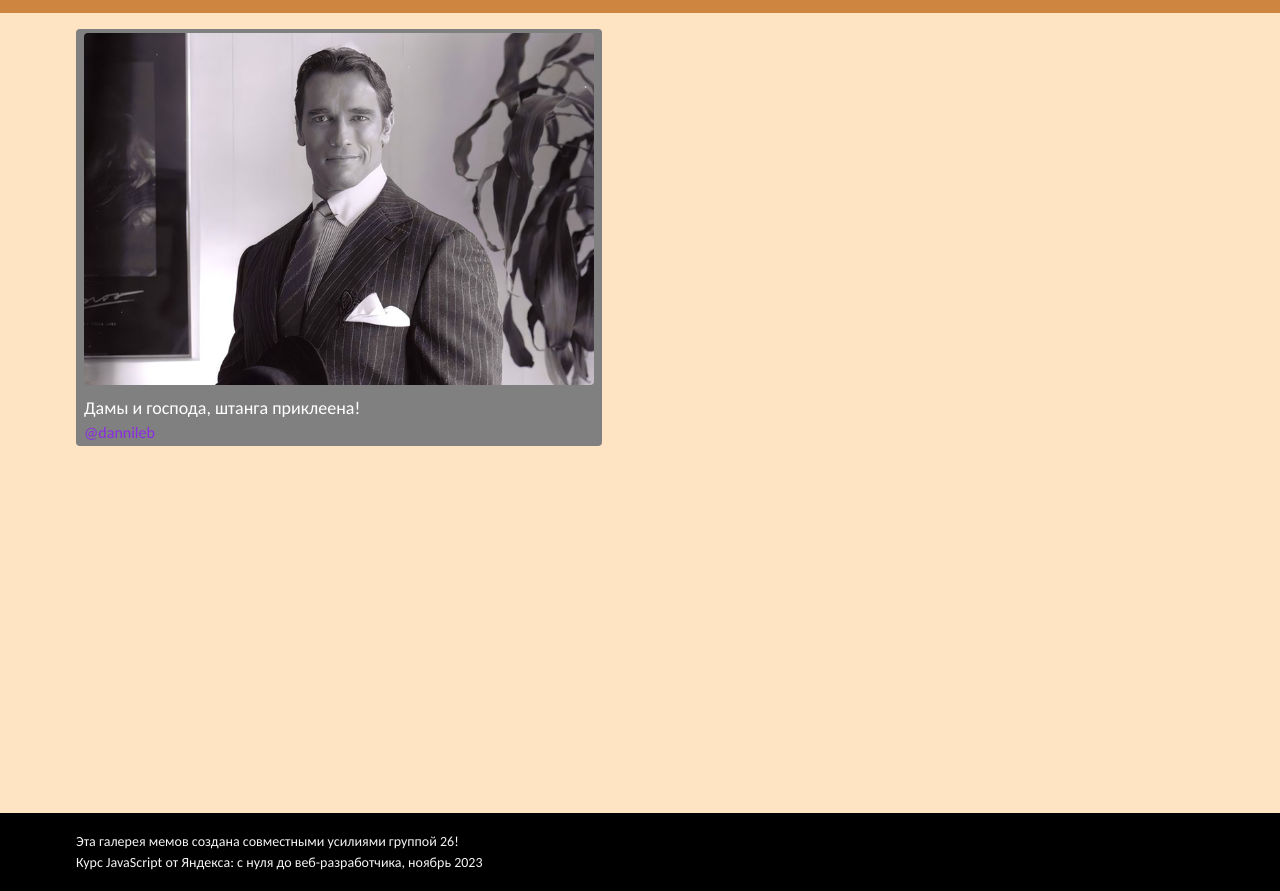
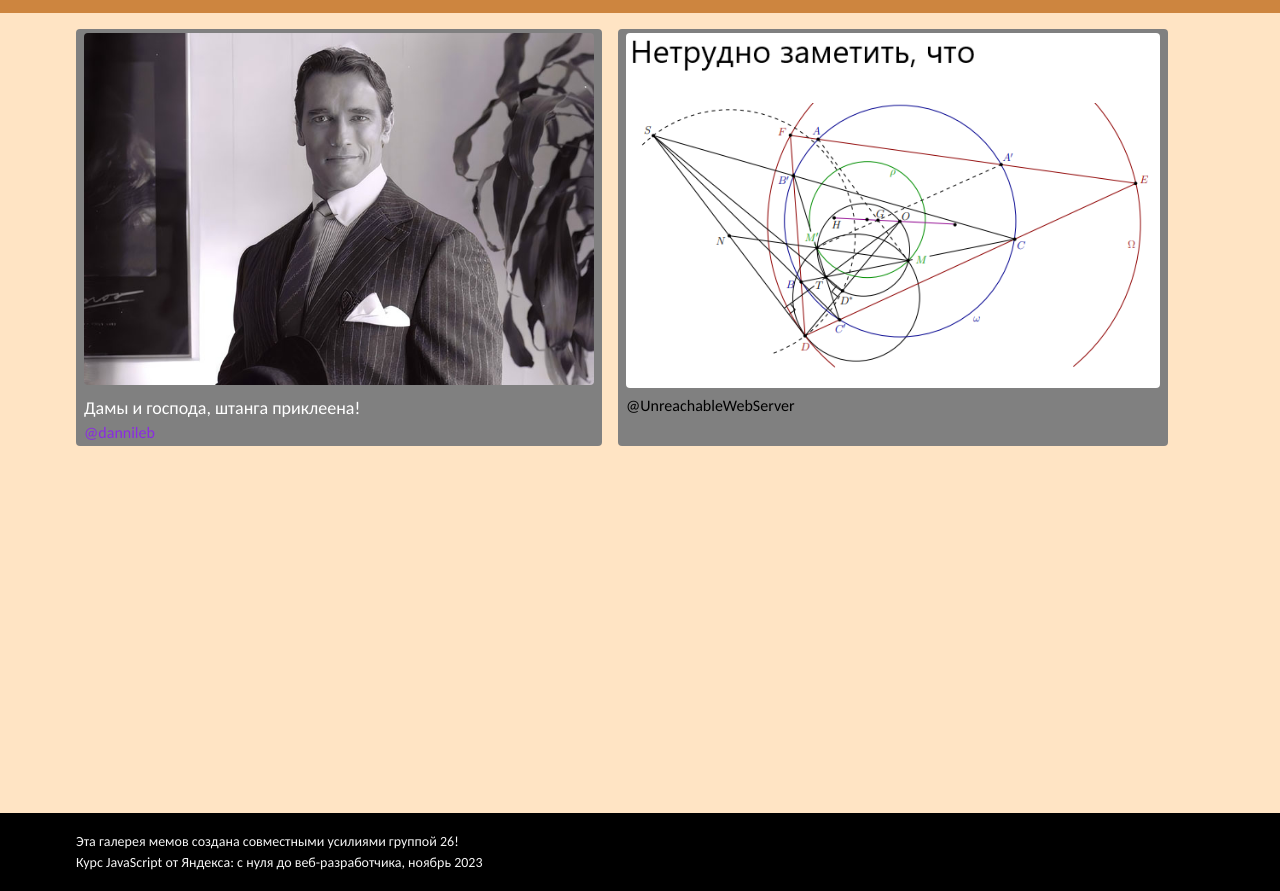
Before and after one commit to dannilebMentor/veb9_26, a plain HTML site: page index.html in a window 1280 px wide. Shown: the part 58-949 px from the top of the page. Drawn offline with Linux system fonts and the light colour scheme.

Commit message:
Added a new meme

```diff
--- a/index.html
+++ b/index.html
@@ -29,6 +29,11 @@
             </div>
             <!--Ниже добавляйте свои мемы по шаблону-->
 
+            <div class="gallery-image-wrapper UnreachableWebServer-image">
+                <img src="images/UnreachableWebServer.png" alt="memeDan9" class="gallery-image">
+                <p class="gallery-image-sign UnreachableWebServer-sign">@UnreachableWebServer</p>
+            </div>
+
         </section>
     </main>
     <footer>
--- a/styles/yourStyles.css
+++ b/styles/yourStyles.css
@@ -12,3 +12,15 @@
 .dannileb-sign:hover{
     color: violet;
 }
+
+.UnreachableWebServer-image{
+    background-color: grey;
+    max-width: 550px;
+}
+.UnreachableWebServer-sign{
+    color:rgb(0, 0, 0);
+    text-align: left;
+}
+.UnreachableWebServer-sign:hover{
+    color: rgb(255, 129, 40);
+}
```
Also changed, not shown: images/UnreachableWebServer.png (added).
